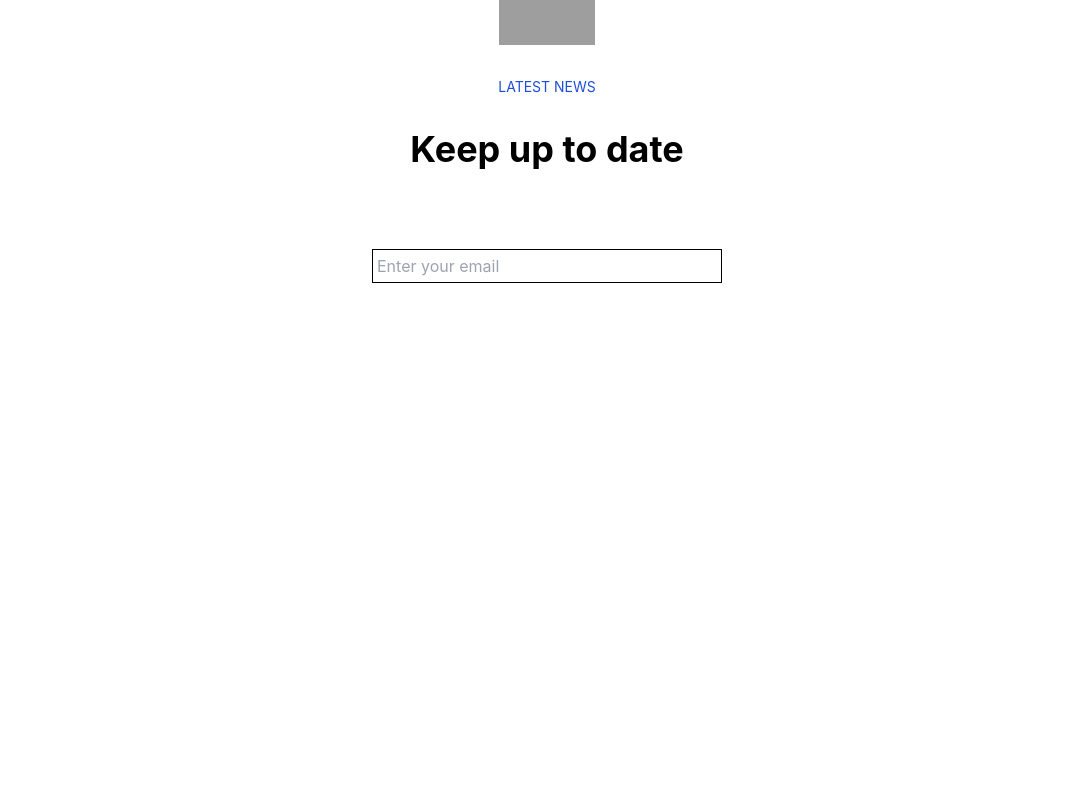
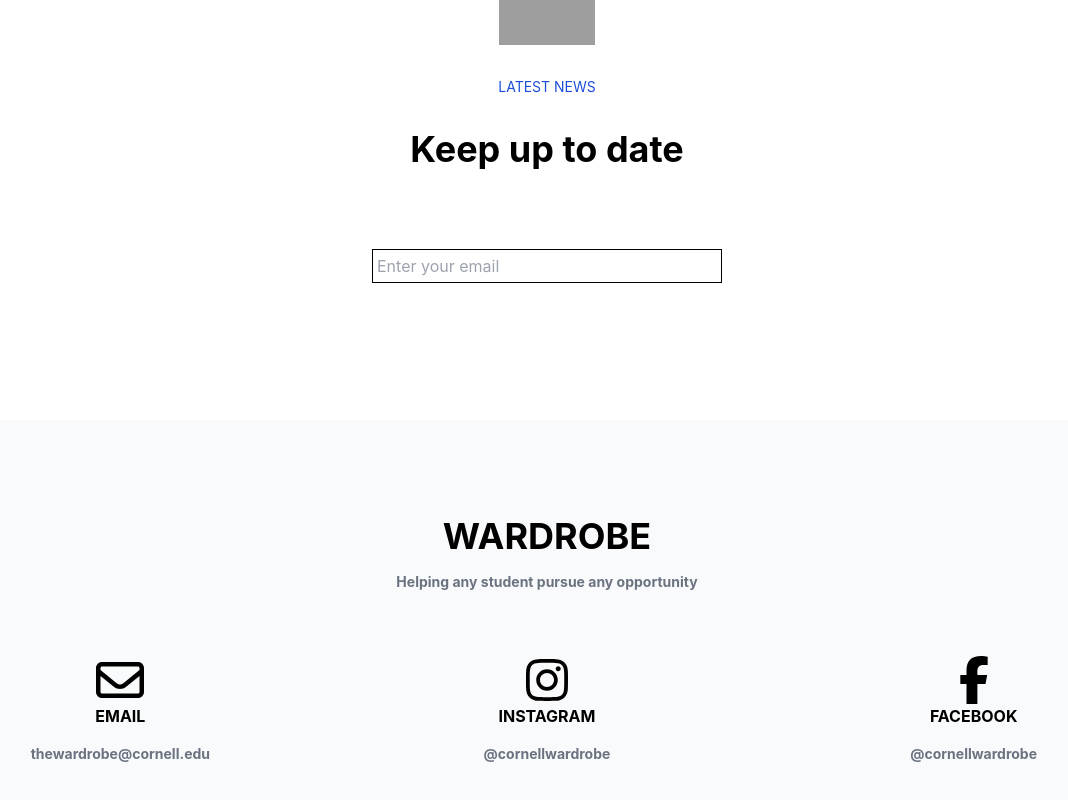
Before and after one commit to cornell-wardrobe/wardrobe_website, a React (Create React App) app in the folder frontend/: page / in a window 1280 px wide. Shown: the part 4012-4812 px from the top of the page, without its empty margins (93-1161 px from the left). Before the commit the page ends 4432 px from the top, so only its background shows below. Built offline with nearby package versions, Linux system fonts and the light colour scheme; grey boxes are pictures that could not be loaded.

Commit message:
feat: implement footer (#15)
* feat: implement footer

* Update footer.js

```diff
--- a/frontend/package.json
+++ b/frontend/package.json
@@ -3,6 +3,11 @@
   "version": "0.1.0",
   "private": true,
   "dependencies": {
+    "@fortawesome/fontawesome-svg-core": "^6.4.2",
+    "@fortawesome/free-brands-svg-icons": "^6.4.2",
+    "@fortawesome/free-regular-svg-icons": "^6.4.2",
+    "@fortawesome/free-solid-svg-icons": "^6.4.2",
+    "@fortawesome/react-fontawesome": "^0.2.0",
     "@headlessui/react": "^1.7.13",
     "@heroicons/react": "^2.0.16",
     "@testing-library/jest-dom": "^5.16.5",
--- a/frontend/src/App.js
+++ b/frontend/src/App.js
@@ -1,10 +1,5 @@
 import "./App.css";
-import {
-  BrowserRouter as Router,
-  Route,
-  Routes,
-  Navigate,
-} from "react-router-dom";
+import { BrowserRouter as Router, Route, Routes } from "react-router-dom";
 import Layout from "./components/layout";
 import Landingpage from "./screens/landingpage";
 import Events from "./screens/events";
@@ -17,14 +12,15 @@ function App() {
   return (
     <div>
       <Router>
-        <Layout />
         <Routes>
+          <Route path="" element={<Layout />}>
             <Route path="/" element={<Landingpage />} />
             <Route path="/events" element={<Events />} />
             <Route path="/team" element={<Team />} />
             <Route path="/media" element={<Media />} />
             <Route path="/apply" element={<Apply />} />
             <Route path="/rent" element={<Rent />} />
+          </Route>
         </Routes>
       </Router>
     </div>
--- a/frontend/src/components/footer.js
+++ b/frontend/src/components/footer.js
@@ -1,12 +1,42 @@
 import React from "react";
-import { Link } from "react-router-dom";
+import { FontAwesomeIcon } from "@fortawesome/react-fontawesome";
+import { faEnvelope } from "@fortawesome/free-regular-svg-icons";
+import { faInstagram, faFacebookF } from "@fortawesome/free-brands-svg-icons";
+
+function SocialMediaComponent({ icon, platform, text }) {
+  return (
+    <div className="text-center w-[200px]">
+      <FontAwesomeIcon className="text-5xl" icon={icon} />
+      <p className="font-bold mb-4">{platform}</p>
+      <p className="text-sm font-bold text-gray-500">{text}</p>
+    </div>
+  );
+}
 
 function Footer() {
   return (
-    <div>
-      <p className="text-3xl font-bold fixed inset-x-0 bottom-0 p-4">
-        Hello Footer
+    <div className="py-24 bg-gray-50">
+      <p className="text-4xl font-bold text-center mb-4">WARDROBE</p>
+      <p className="text-center font-bold text-sm mb-16 text-gray-500">
+        Helping any student pursue any opportunity
       </p>
+      <div className="md:flex justify-around">
+        <SocialMediaComponent
+          icon={faEnvelope}
+          platform="EMAIL"
+          text="thewardrobe@cornell.edu"
+        />
+        <SocialMediaComponent
+          icon={faInstagram}
+          platform="INSTAGRAM"
+          text="@cornellwardrobe"
+        />
+        <SocialMediaComponent
+          icon={faFacebookF}
+          platform="FACEBOOK"
+          text="@cornellwardrobe"
+        />
+      </div>
     </div>
   );
 }
--- a/frontend/src/components/layout.js
+++ b/frontend/src/components/layout.js
@@ -1,5 +1,5 @@
 import React from "react";
-import { Link } from "react-router-dom";
+import { Outlet } from "react-router-dom";
 import NavBar from "./navBar";
 import Footer from "./footer";
 
@@ -7,6 +7,7 @@ function Layout() {
   return (
     <React.Fragment>
       <NavBar />
+      <Outlet />
       <Footer />
     </React.Fragment>
   );
```
Also changed, not shown: 1 other file (tests, documents, lock files or other folders). Lines whose indentation alone changed are shown as unchanged.
